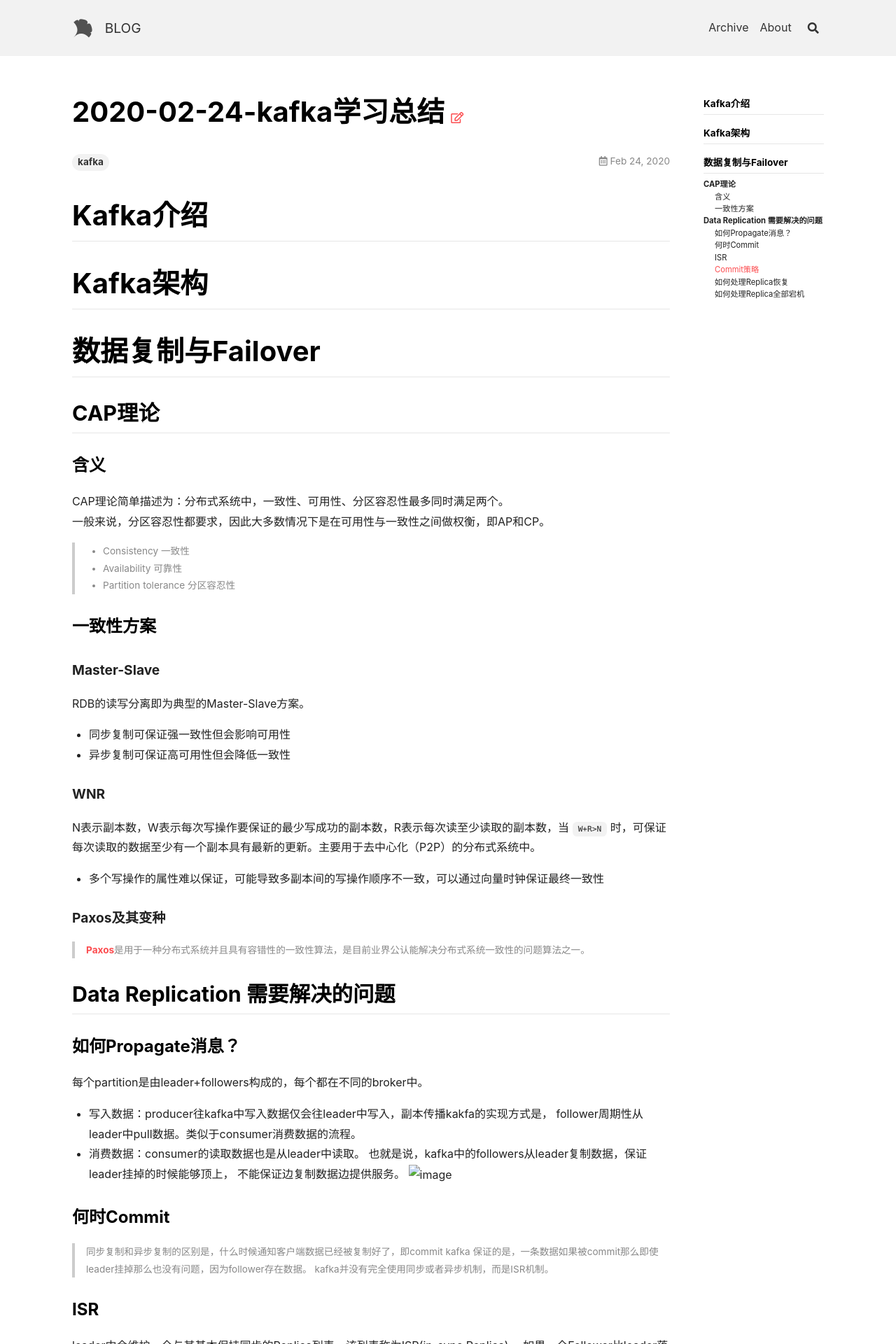
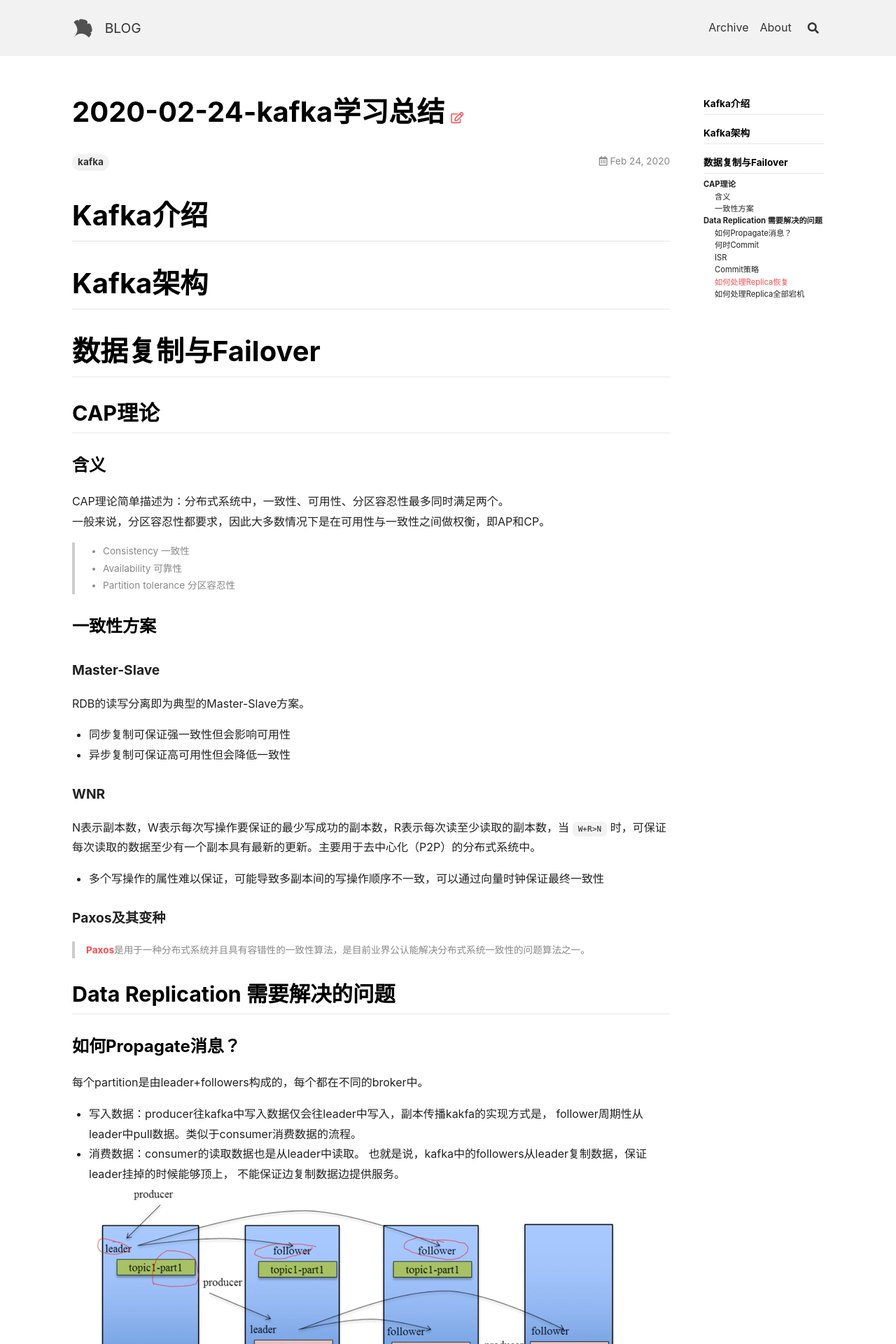
Before and after one commit to sureally/sureally.github.io, a Jekyll site: the page built from _posts/kafka/2020-02-24-kafka学习总结.md, in a window 1280 px wide. Shown: the top 1920 px of the page at 70% size. Built offline with Jekyll 4.4.1, drawn with Linux system fonts in a browser that asks for light colours; nearby versions of some CDN libraries.

Commit message:
Blog 更新图片路径，使得本地与服务器路径统一。

````diff
--- a/_config.yml
+++ b/_config.yml
@@ -86,7 +86,7 @@ chart: true # (default), true
 
 ## => Paginate
 ##############################
-paginate: 4
+paginate: 20
 paginate_path: /page:num # don't change this unless for special need
 
 
--- a/_posts/2019/2019-07-20-mybatis-druid-demo.markdown
+++ b/_posts/2019/2019-07-20-mybatis-druid-demo.markdown
@@ -4,6 +4,7 @@ title: "mybatis druid demo"
 date: 2019-07-20 14:26:08 +0800
 categories: [demo, java]
 tags: [demo, java]
+root-path: ../..
 ---
 
 # 前言
@@ -74,7 +75,7 @@ java/mysql/mybatis/druid的一个使用demo项目。
 ```
 
 ### 结构截图
-![image]({{site.url}}/assets/images/2019/07/mybatis-druid-demo-structure.png)
+![image](/assets/images/2019/07/mybatis-druid-demo-structure.png)
 
 ## 文件详情
 ### 配置文件
--- a/_posts/flink/2019-6-26-Flink窗口触发以及允许延迟机制的坑.markdown
+++ b/_posts/flink/2019-6-26-Flink窗口触发以及允许延迟机制的坑.markdown
@@ -4,6 +4,7 @@ title:  "Flink窗口触发以及允许延迟机制的坑!"
 date:   2019-06-26 21:29:12 +0800
 categories: flink
 tags: flink
+root-path: ../..
 ---
 
 
@@ -474,7 +475,7 @@ final: 291542
 
 # 源码解析
 
-![image]({{site.url}}/assets/images/flink/TumblingEventTimeWindows.png)
+![image](/assets/images/flink/TumblingEventTimeWindows.png)
 
 对于TumblingEventTimeWindows来说，实现的方法
 
--- a/_posts/kafka/2020-02-24-kafka学习总结.md
+++ b/_posts/kafka/2020-02-24-kafka学习总结.md
@@ -4,6 +4,7 @@ title: 2020-02-24-kafka学习总结
 date: 2020/2/24 06:24
 categories: kafka
 tags: kafka
+root-path: ../..
 ---
 
 # Kafka介绍
@@ -49,7 +50,7 @@ follower周期性从leader中pull数据。类似于consumer消费数据的流程
 - 消费数据：consumer的读取数据也是从leader中读取。
 也就是说，kafka中的followers从leader复制数据，保证leader挂掉的时候能够顶上，
 不能保证边复制数据边提供服务。
-![image](../../assets/images/2020/image.png)
+![image](/assets/images/2020/image.png)
 
 ### 何时Commit
 > 同步复制和异步复制的区别是，什么时候通知客户端数据已经被复制好了，即commit
@@ -79,7 +80,7 @@ leader中会维护一个与其基本保持同步的Replica列表，该列表称
 因为重试机制会导致消息的乱序，也就是说**kafka对于单个分区保证的有序性是写入时的有序性而不是
 消息发出时的有序性。**
 
-![image_kafka_failover](../../assets/images/2020/image_kafka_failover.png)
+![image_kafka_failover](/assets/images/2020/image_kafka_failover.png)
 
 ### 如何处理Replica全部宕机
 
````
Also changed, not shown: README.md.
